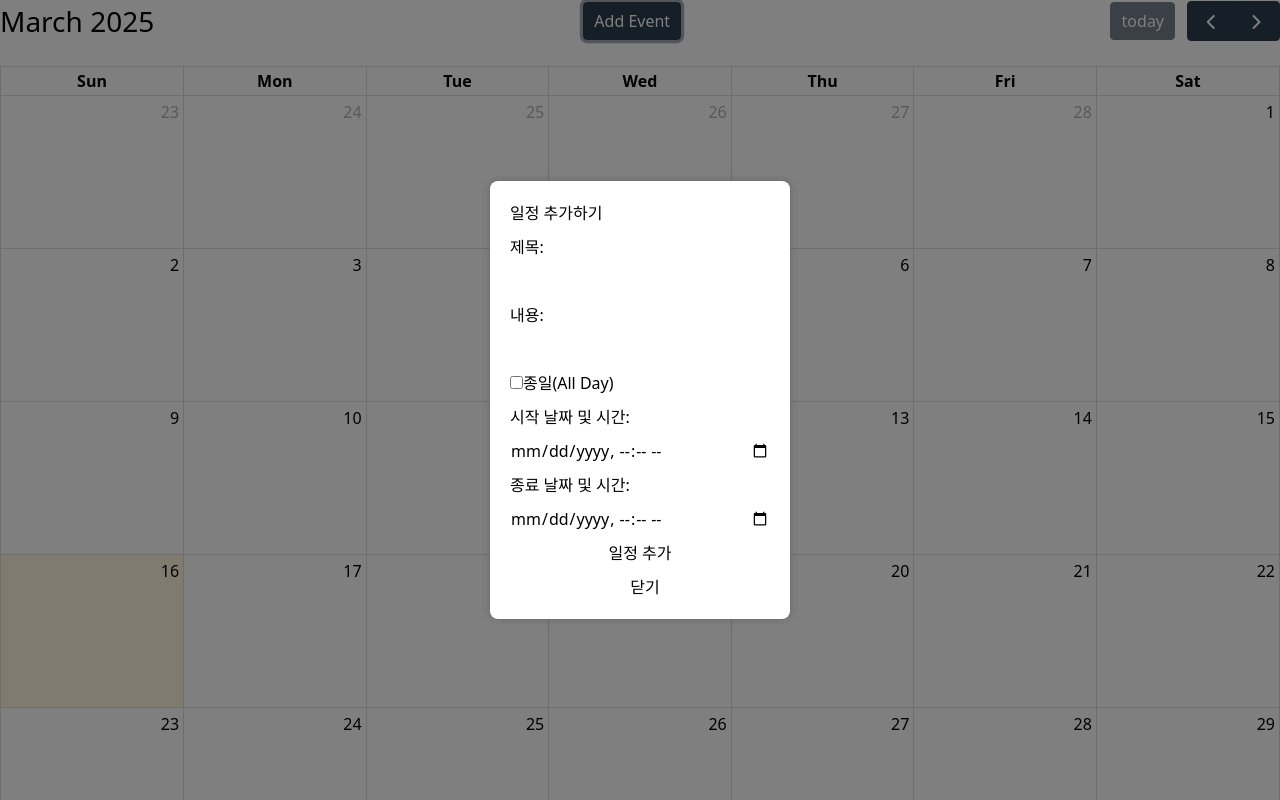
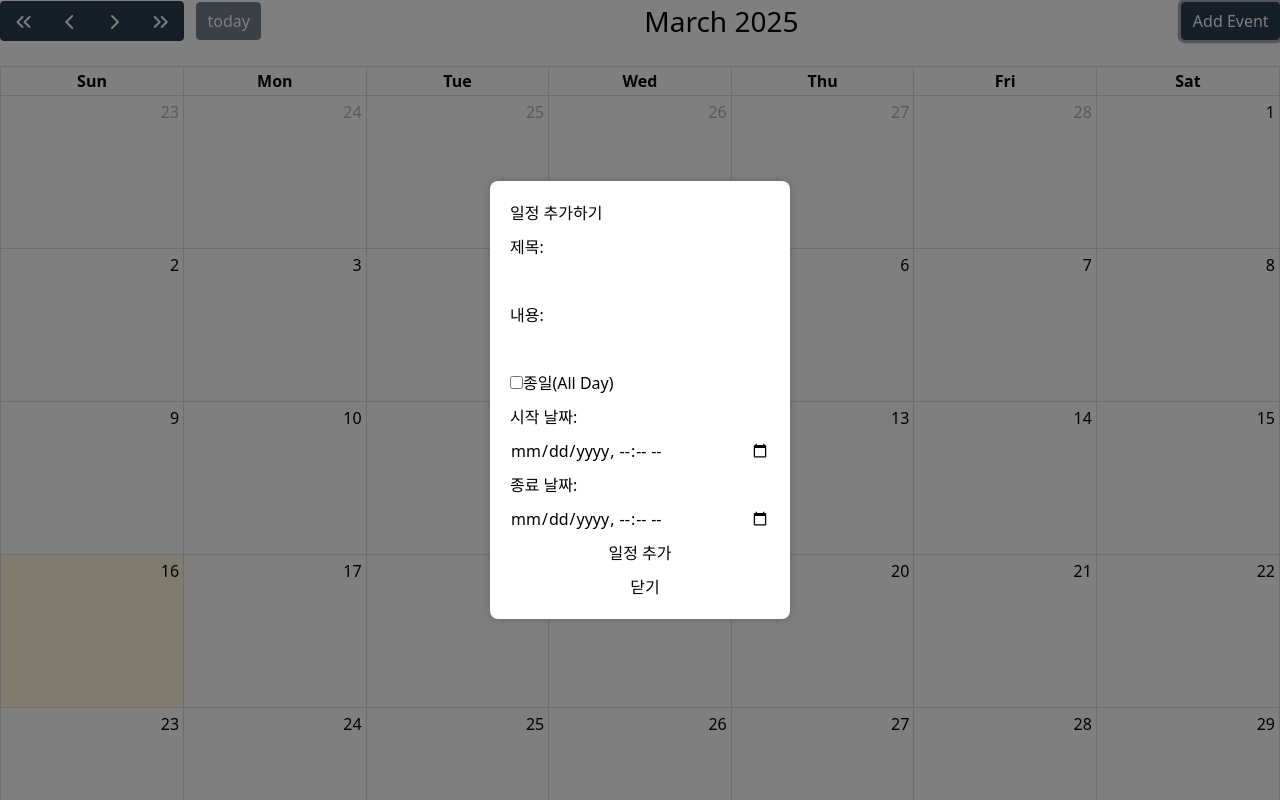
Before and after one commit to BackEndSchoolPlus3th/Smore_FE, a React (Vite) app: page /schedules in a window 1280 px wide. Both pictures are taken after a click on the button "Add Event". Shown: the top 800 px of the page. Built offline with nearby package versions, Linux system fonts and the light colour scheme.

Commit message:
allDay setting

```diff
--- a/src/features/schedule/AddEventPopup.tsx
+++ b/src/features/schedule/AddEventPopup.tsx
@@ -5,7 +5,7 @@ import AddEventPage from "../../pages/schedule/AddEventPage";
 interface AddEventPopupProps {
   isOpen: boolean;
   onClose: () => void;
-  onAddEvent: (event: { title: string; content?: string; startdate: string; endDate?: string }) => void;
+  onAddEvent: (event: { title: string; content?: string; startdate: string; endDate?: string; allDay: boolean }) => void;
 }
 
 const AddEventPopup: React.FC<AddEventPopupProps> = ({ isOpen, onClose, onAddEvent }) => {
--- a/src/features/schedule/Calender.tsx
+++ b/src/features/schedule/Calender.tsx
@@ -15,7 +15,9 @@ const Calender: React.FC = () => {
         plugins: [dayGridPlugin, interactionPlugin],
         initialView: "dayGridMonth",
         headerToolbar: {
-          center: "addEventButton",
+          left: "prevYear,prev,next,nextYear today",
+          center: "title",
+          right: "addEventButton",
         },
         customButtons: {
           addEventButton: {
@@ -40,7 +42,7 @@ const Calender: React.FC = () => {
         extendedProps: { content: event.content },
         start: event.startdate,
         end: event.endDate,
-        allDay: true,
+        allDay: event.allDay,
       });
     }
     setShowPopup(false); // 모달 닫기
--- a/src/pages/schedule/AddEventPage.tsx
+++ b/src/pages/schedule/AddEventPage.tsx
@@ -10,7 +10,7 @@ const AddEventPage: React.FC<AddEventPageProps> = ({ onSubmit, onCancel }) => {
   const [content, setContent] = useState("");
   const [startdate, setStartDate] = useState("");
   const [endDate, setEndDate] = useState("");
-  const [allDay, setAllDay] = useState(false); // ✅ All Day 설정
+  const [allDay, setAllDay] = useState(false); // All Day 설정
 
   const handleSubmit = () => {
     if (!title || !startdate) {
@@ -18,18 +18,8 @@ const AddEventPage: React.FC<AddEventPageProps> = ({ onSubmit, onCancel }) => {
       return;
     }
 
-    let start = startdate;
-    let end = endDate;
-
-    // ✅ All Day일 경우, 시간은 00:00:00으로 설정
-    if (allDay) {
-      start = `${startdate}T00:00:00`; // 00:00:00으로 설정
-      if (endDate) {
-        end = `${endDate}T00:00:00`; // 종료일자도 00:00:00으로 설정
-      }
-    }
-
-    onSubmit({ title, content, startdate: start, endDate: end, allDay });
+    // All Day일 경우, 날짜만 전달
+    onSubmit({ title, content, startdate, endDate, allDay });
   };
 
   return (
@@ -46,16 +36,16 @@ const AddEventPage: React.FC<AddEventPageProps> = ({ onSubmit, onCancel }) => {
         종일(All Day)
       </label>
 
-      <label>시작 날짜 및 시간:</label>
+      <label>시작 날짜:</label>
       <input
-        type={allDay ? "date" : "datetime-local"} // ✅ All Day 설정에 따라 타입 변경
+        type={allDay ? "date" : "datetime-local"} // All Day일 때는 "date", 아니면 "datetime-local"
         value={startdate}
         onChange={(e) => setStartDate(e.target.value)}
       />
 
-      <label>종료 날짜 및 시간:</label>
+      <label>종료 날짜:</label>
       <input
-        type={allDay ? "date" : "datetime-local"} // ✅ All Day 설정에 따라 타입 변경
+        type={allDay ? "date" : "datetime-local"} // All Day일 때는 "date", 아니면 "datetime-local"
         value={endDate}
         onChange={(e) => setEndDate(e.target.value)}
       />
```
